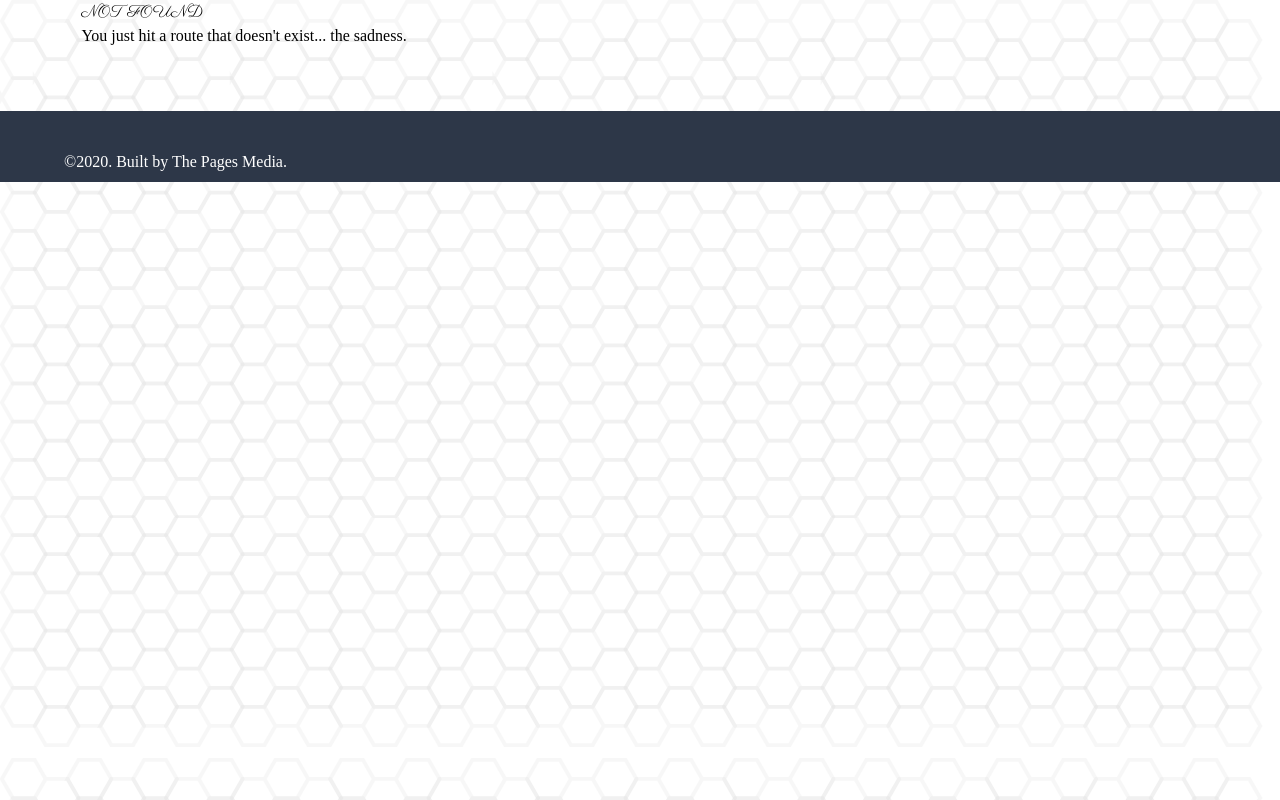
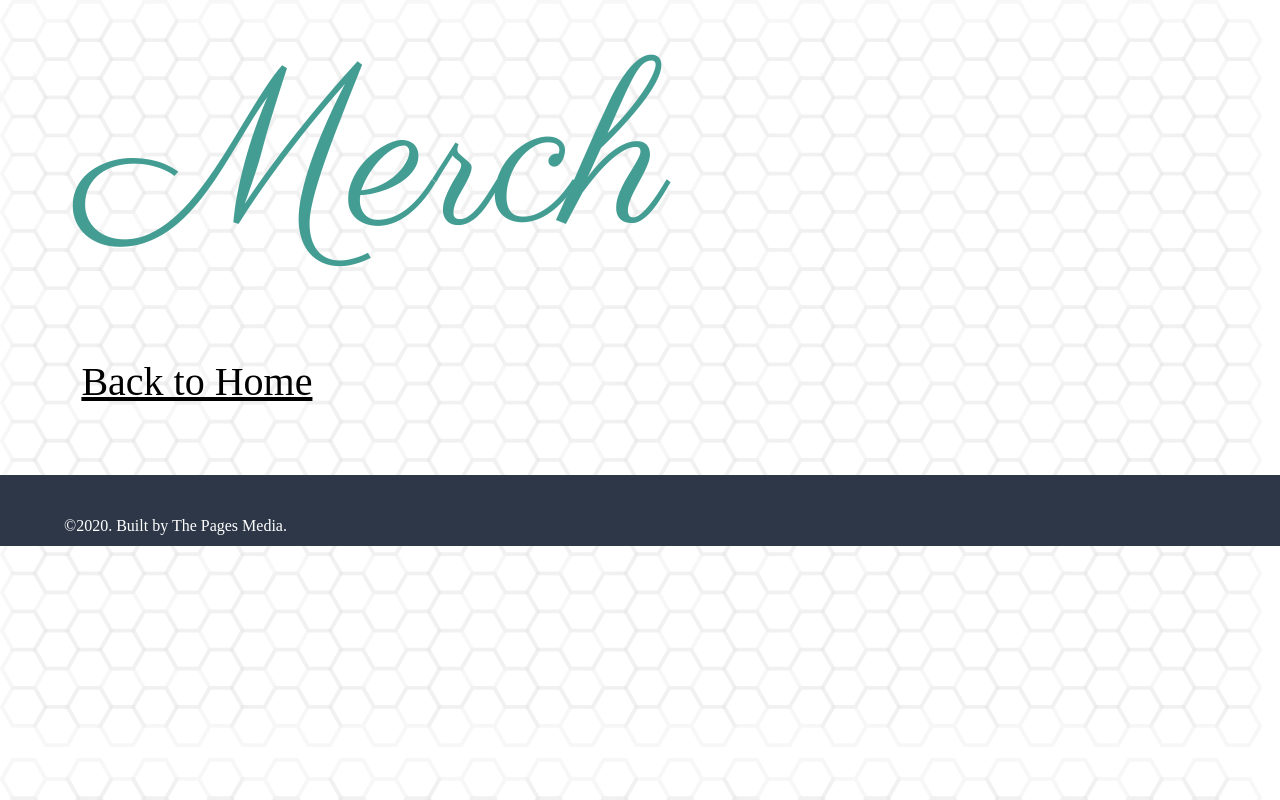
Before and after one commit to tpage99/the-hive, a Gatsby site: page /store in a window 1280 px wide. Before the commit this address had no page. Built offline with nearby package versions, Linux system fonts and the light colour scheme; Gatsby itself is replaced by a stand-in of ours; a web font is replaced by a local one.

Commit message:
updated for new branch and a non-working store through ecwid boooo

```diff
--- /dev/null
+++ b/src/components/merch.js
@@ -0,0 +1,27 @@
+import React from "react"
+
+function Merch() {
+  window.localStorage.setItem("show_ecwid_logs", "true")
+  window.ecwid_script_defer = true
+  window.ecwid_dynamic_widgets = true
+  window.ec = window.ec || Object()
+  window.ec.storefront = window.ec.storefront || Object()
+  window.ec.enable_catalog_on_one_page = true
+
+  var script = document.createElement("script")
+  script.charset = "utf-8"
+  script.type = "text/javascript"
+  script.src = "https://app.ecwid.com/script.js?34089289"
+  script.defer = true
+
+  return (
+    <div>
+      <div id="my-search-34089289"></div>
+      <div id="my-categories-34089289"></div>
+      <div id="my-store-34089289"></div>
+      <div className="ec-cart-widget"></div>
+    </div>
+  )
+}
+
+export default Merch
--- a/src/pages/contact.js
+++ b/src/pages/contact.js
@@ -1,4 +1,5 @@
 import React from "react"
+import { Link } from "gatsby"
 
 import Layout from "../components/layout"
 import SEO from "../components/seo"
@@ -81,6 +82,9 @@ const ContactPage = () => (
         </div>
       </div>
     </form>
+    <div className="text-2xl">
+      <Link className="underline">Back to Home</Link>
+    </div>
   </Layout>
 )
 
--- /dev/null
+++ b/src/pages/store.js
@@ -0,0 +1,24 @@
+import React from "react"
+import { Link } from "gatsby"
+
+import Layout from "../components/layout"
+import SEO from "../components/seo"
+
+import Merch from "../components/merch"
+
+const StorePage = () => (
+  <Layout>
+    <SEO title="Store" />
+    <h1 className="text-hGreen text-6xl md:text-header lg:text-bigHeader pb-4">
+      Merch
+    </h1>
+    <Merch />
+    <div className="text-2xl">
+      <Link className="underline" to="/">
+        Back to Home
+      </Link>
+    </div>
+  </Layout>
+)
+
+export default StorePage
```
